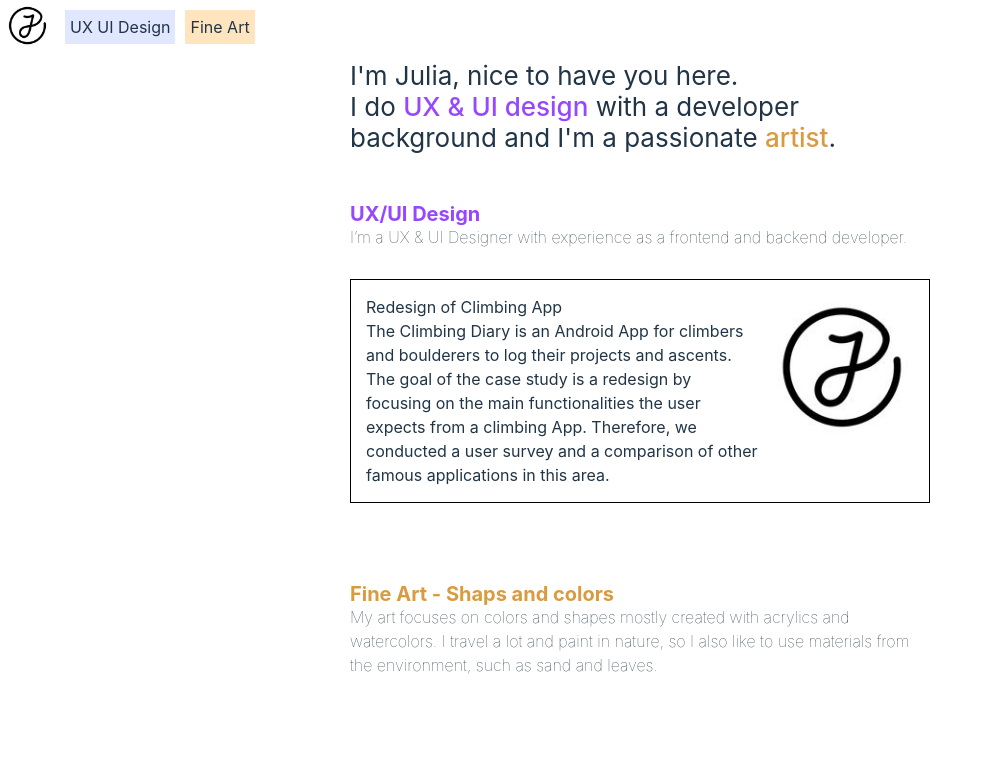
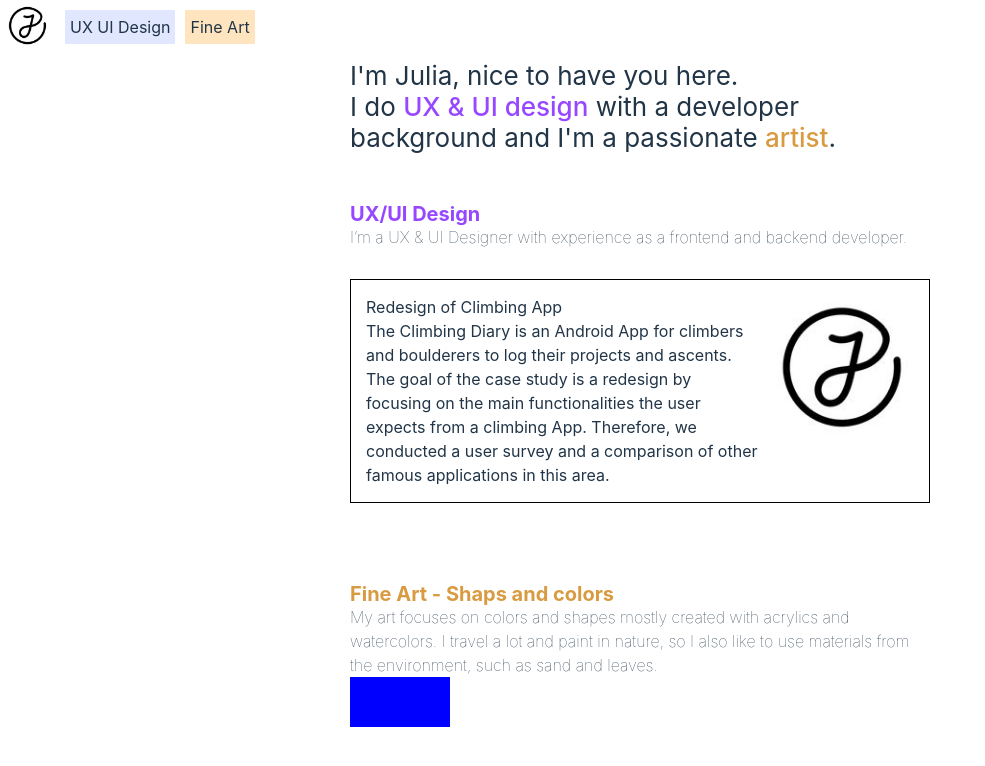
Before and after one commit to Juliiia/my_page, a React (Vite) app in the folder my_page/: page / in a window 1280 px wide. Shown: the top 766 px of the page, without its empty margins (0-985 px from the left). Built offline with nearby package versions, Linux system fonts and the light colour scheme.

Commit message:
add routing

```diff
--- a/my_page/package.json
+++ b/my_page/package.json
@@ -11,6 +11,7 @@
   "dependencies": {
     "react": "^18.2.0",
     "react-dom": "^18.2.0",
+    "react-router-dom": "^6.8.1",
     "styled-components": "^5.3.6"
   },
   "devDependencies": {
--- a/my_page/src/App.tsx
+++ b/my_page/src/App.tsx
@@ -1,15 +1,15 @@
-import React, { useState } from 'react'
-
+import React from 'react'
+import { useRoutes } from 'react-router-dom';
 import Navbar from "./components/navbar";
-import Body from "./components/body";
+import routes from "./components/routes";
 
 function App() {
-  const [count, setCount] = useState(0)
+    const content = useRoutes(routes);
  //https://dev.to/coderamrin/how-to-build-a-portfolio-website-with-react-tailwind-css-fni
   return (
     <>
         <Navbar />
-        <Body />
+        {content}
     </>
   )
 }
--- /dev/null
+++ b/my_page/src/assets/js/artGallery.js
@@ -0,0 +1,14 @@
+export const artGallary = [
+    {
+        title: "Image1",
+        content: "description",
+        src: "",
+        isSold: false,
+    },
+    {
+        title: "Image2",
+        content: "description",
+        src: "",
+        isSold: false,
+    },
+];
--- /dev/null
+++ b/my_page/src/components/CSClimbingPage.tsx
@@ -0,0 +1,10 @@
+import React from 'react';
+import styled from 'styled-components';
+
+const CSClimbingPage = () => {
+    return(
+        <div>Test</div>
+    )
+}
+
+export default CSClimbingPage;
--- a/my_page/src/components/body.tsx
+++ b/my_page/src/components/LandingPage.tsx
@@ -1,19 +1,15 @@
 import styled from 'styled-components';
 import React from 'react';
-import TopSection from "./topSection";
 import DefaultSection from "./defaultSection";
 import DefaultCard from "./defaultCard";
+import DefaultGallery from "./defaultGallery";
+import {artGallary} from "../assets/js/artGallery";
+import TopSection from "./topSection";
 
-const StyledBodyDiv = styled.div`
-	height: 100%;
-`;
-
-
-const Body = () => {
+const LandingPage = () => {
     return (
         <>
             <TopSection />
-            <StyledBodyDiv>
             <DefaultSection
                     topic = "design"
                     title = "UX/UI Design"
@@ -27,17 +23,15 @@ const Body = () => {
                     />
             </DefaultSection>
 
-
-
             <DefaultSection
                 topic = "art"
                 title = "Fine Art - Shaps and colors"
                 content = "My art focuses on colors and shapes mostly created with acrylics and watercolors. I travel a lot and paint in nature, so I also like to use materials from the environment, such as sand and leaves."
             >
+                <DefaultGallery imageCollection={artGallary} />
             </DefaultSection>
-            </StyledBodyDiv>
         </>
     )
 }
 
-export default Body;
+export default LandingPage;
--- /dev/null
+++ b/my_page/src/components/defaultGallery.tsx
@@ -0,0 +1,29 @@
+import styled from 'styled-components';
+import React from 'react';
+
+const StyledGalleryContainer = styled.div`
+    display: flex;
+`;
+
+const StyledImageContainer = styled.div`
+    width: 50px;
+    height: 50px;
+    background-color: blue;
+`;
+
+type GalleryProps = {
+    imageCollection: Object;
+}
+
+const DefaultGallery = ({imageCollection}:GalleryProps) => {
+    return (
+        <StyledGalleryContainer>
+            {Object.keys(imageCollection).map((value, index, array) => {
+                console.log(array);
+                return <StyledImageContainer>{value[3]}</StyledImageContainer>;
+            })}
+        </StyledGalleryContainer>
+    )
+};
+
+export default DefaultGallery;
--- /dev/null
+++ b/my_page/src/components/routes.tsx
@@ -0,0 +1,33 @@
+import React from "react";
+import {RouteObject} from "react-router";
+import LandingPage from "./LandingPage";
+import CSClimbingPage from "./CSClimbingPage";
+
+const routes: RouteObject[] = [
+    {
+        path: '*',
+        element: <LandingPage />,
+        children: [
+            {
+                index: true,
+                element: (
+                    <LandingPage />
+                ),
+            },
+        ],
+    },
+    {
+        path: 'casestudyclimbing',
+        element: <CSClimbingPage />,
+        children: [
+            {
+                index: true,
+                element: (
+                    <CSClimbingPage />
+                ),
+            },
+        ],
+    },
+];
+
+export default routes;
--- a/my_page/src/main.tsx
+++ b/my_page/src/main.tsx
@@ -2,9 +2,12 @@ import React from 'react'
 import ReactDOM from 'react-dom/client'
 import App from './App'
 import './index.css'
+import { BrowserRouter } from 'react-router-dom';
 
 ReactDOM.createRoot(document.getElementById('root') as HTMLElement).render(
   <React.StrictMode>
-    <App />
+      <BrowserRouter>
+        <App />
+      </BrowserRouter>
   </React.StrictMode>,
 )
```
Also changed, not shown: 1 other file (tests, documents, lock files or other folders). Lines whose indentation alone changed are shown as unchanged.
